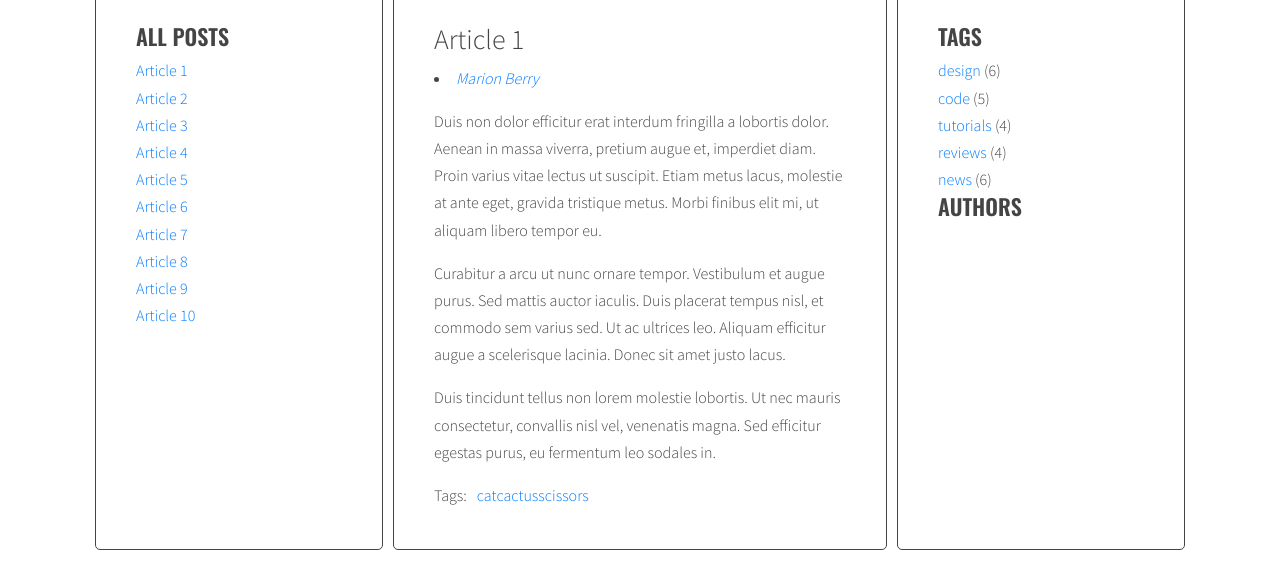
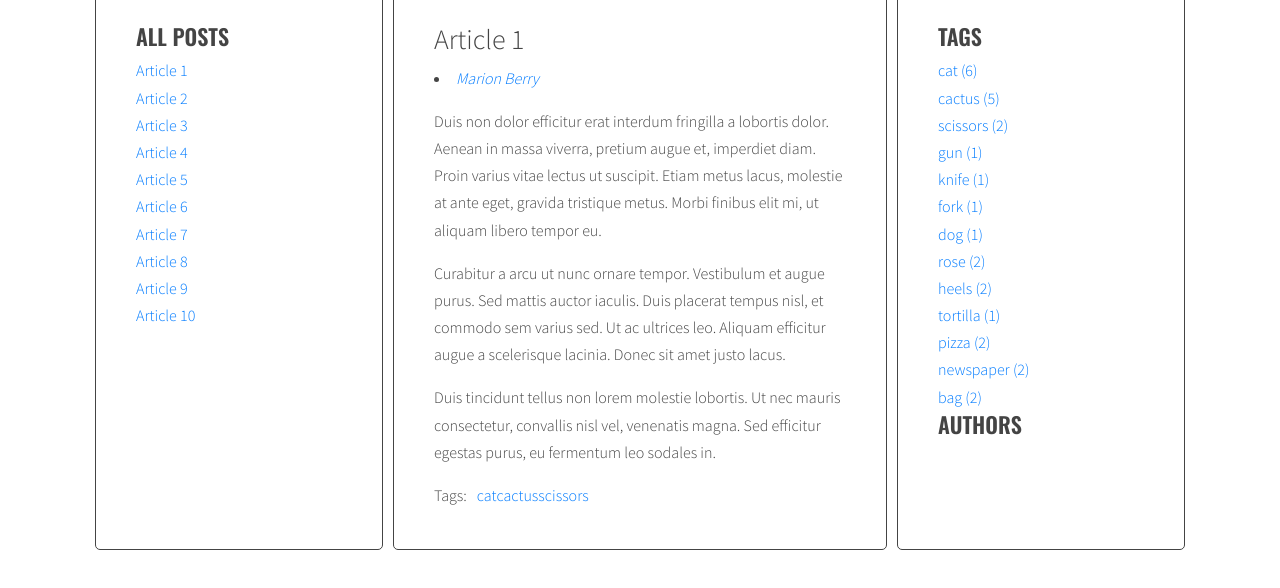
Before and after one commit to Filip498/javascript-blog, a website: page index.html in a window 1280 px wide. Shown: the part 130-718 px from the top of the page. Drawn offline with nearby package versions, Linux system fonts and the light colour scheme.

Commit message:
Generate links to tag list in script.js

```diff
--- a/index.html
+++ b/index.html
@@ -185,11 +185,6 @@
         <aside class="sidebar">
             <h2 class="section-title">Tags</h2>
             <ul class="list tags">
-                <li><a href="#">design</a> <span>(6)</span></li>
-                <li><a href="#">code</a> <span>(5)</span></li>
-                <li><a href="#">tutorials</a> <span>(4)</span></li>
-                <li><a href="#">reviews</a> <span>(4)</span></li>
-                <li><a href="#">news</a> <span>(6)</span></li>
             </ul>
             <h2 class="section-title">Authors</h2>
             <ul class="list authors">
--- a/js/script.js
+++ b/js/script.js
@@ -40,7 +40,8 @@ function titleClickHandler(event) {
       optTitleSelector = '.post-title',
       optTitleListSelector = '.titles',
       optArticleTagsSelector = '.post-tags .list',
-      optArticleAuthorSelector = '.post-author';
+      optArticleAuthorSelector = '.post-author',
+      optTagsListSelector = '.tags.list';
 
     function generateTitleLinks(customSelector = ''){
       console.log('customSelector', customSelector);
@@ -92,6 +93,10 @@ function titleClickHandler(event) {
 generateTitleLinks();
 
 function generateTags(){
+    /* [NEW] create a new variable allTags with an empty object */
+    let allTags = {};
+    console.log('allTags', allTags);
+
     /* find all articles */
     const articles = document.querySelectorAll(optArticleSelector);
     console.log('articles', articles);
@@ -123,6 +128,14 @@ function generateTags(){
         /* add generated code to html variable */
         html = html + tagLinkHTML;
 
+         /* [NEW] check if this link is NOT already in allTags */
+         if(!allTags.hasOwnProperty(tag)){
+              /* [NEW] add tag to allTags object */
+              allTags[tag] = 1;
+         } else {
+           allTags[tag]++;
+         }
+
       /* END LOOP: for each tag */
       }
 
@@ -131,6 +144,24 @@ function generateTags(){
 
     /* END LOOP: for every article: */
     }
+
+    /* [NEW] find list of tags in right column */
+    const tagList = document.querySelector(optTagsListSelector);
+
+    /* [NEW] create variable for all links HTML code */
+    let allTagsHTML = '';
+
+    /* [NEW] START LOOP: for each tag in allTags: */
+    for(let tag in allTags){
+      /* [NEW] generate code of a link and add it to allTagsHTML */
+      // allTagsHTML += tag  + ' (' + allTags[tag] + ') ';
+      allTagsHTML += '<li><a href="#tag-' + tag + '">' + tag  + ' (' + allTags[tag] + ')' + '</a></li>';
+    }
+    /* [NEW] END LOOP: for each tag in allTags */
+
+    /* [NEW] add html from allTagsHTML to tagList */
+    tagList.innerHTML = allTagsHTML;
+
   }
 
   generateTags();
```
